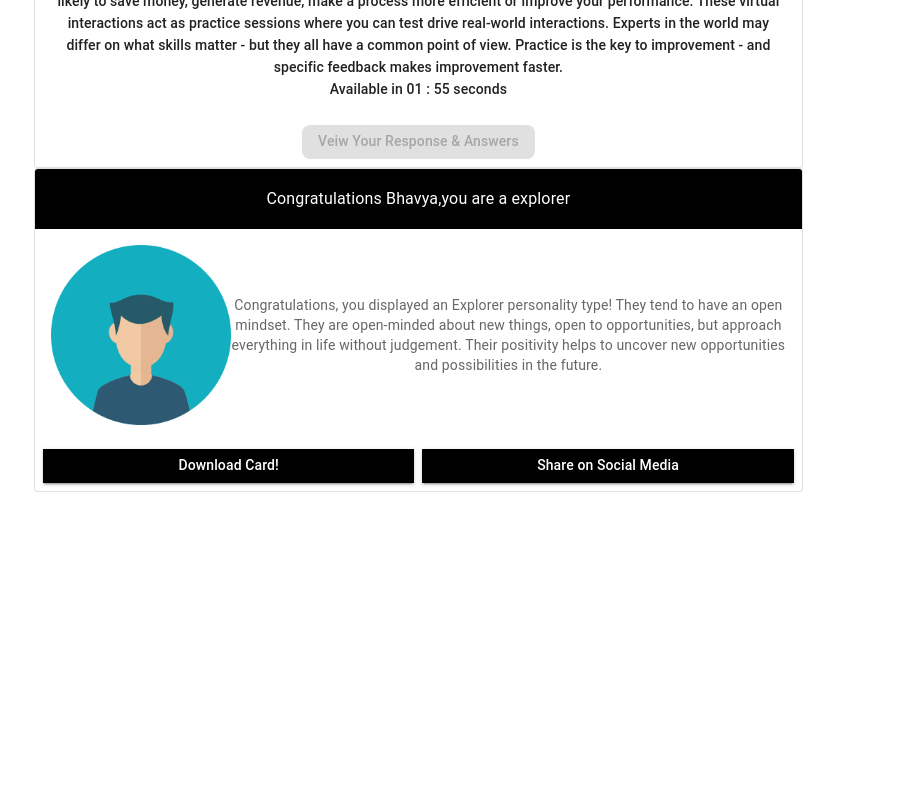
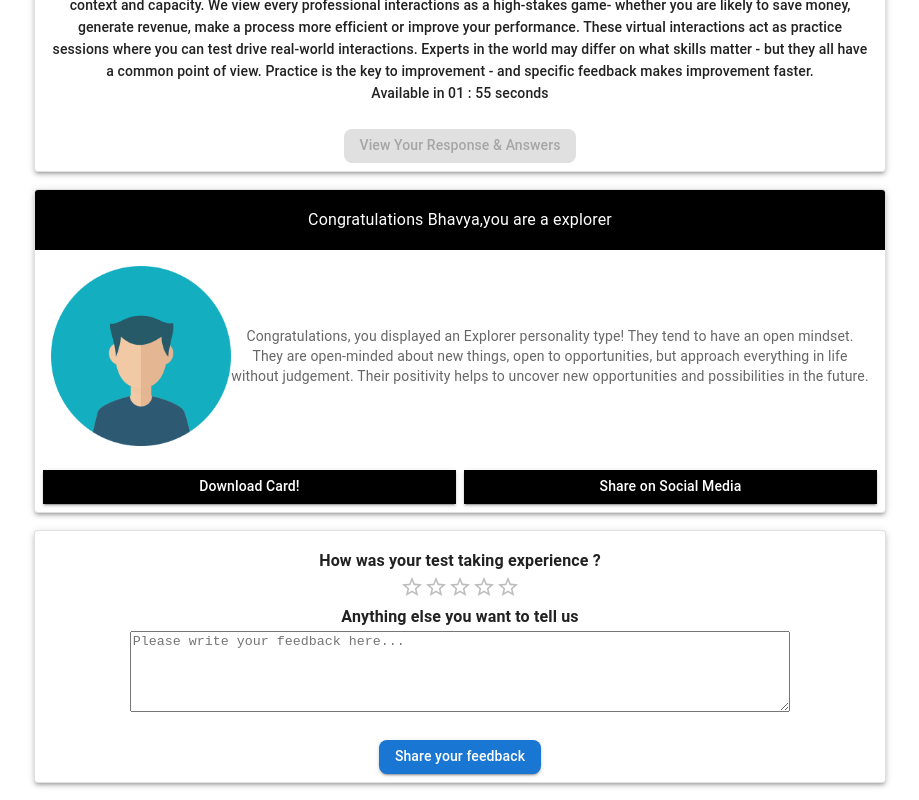
Before and after one commit to anish1357/Talentsumo-Assignmennt, a React (Create React App) app: page / in a window 1280 px wide. Shown: the part 391-1191 px from the top of the page, without its empty margins (180-1099 px from the left). Before the commit the page ends 883 px from the top, so only its background shows below. Built offline with nearby package versions, Linux system fonts and the light colour scheme.

Commit message:
3rd card added

```diff
--- a/src/Components/Cards/Card1.js
+++ b/src/Components/Cards/Card1.js
@@ -31,7 +31,7 @@ import logo from './handsphoto.jpg';
 
     },[seconds,minutes,disable]);
    return (
-    <Card sx={{ maxWidth: "90%"}} variant="outlined" raised={true}>
+    <Card sx={{ maxWidth: "100%", boxShadow: 3,marginBottom:"2%"}} variant="outlined" raised={true}>
 
         <CardContent sx={{ maxWidth : "100%" }}>
             <CardMedia  component="img" image={logo}/>
@@ -55,7 +55,7 @@ import logo from './handsphoto.jpg';
             <Typography variant="subtitle2">Available in {minutes < 10 ?  "0" +minutes : minutes} : {seconds< 10 ?  "0" +seconds : seconds} seconds</Typography>
       </CardContent>
       <CardActions sx={{justifyContent:"center"}}>
-        <CustomButton name={"Veiw Your Response & Answers"}  borderRadius={"8px"} disabled={disable}/>
+        <CustomButton name={"View Your Response & Answers"}  borderRadius={"8px"} disabled={disable}/>
       </CardActions>
     </Card>
     );
--- a/src/Components/Cards/Card2.js
+++ b/src/Components/Cards/Card2.js
@@ -8,7 +8,7 @@ import logo from './avatar.png';
 
 
    return (
-    <Card sx={{ maxWidth: "90%"}} variant="outlined" raised={true}>
+    <Card sx={{ maxWidth: "100%", boxShadow: 3,marginBottom:"2%" }} variant="outlined" raised={true}>
         <CardHeader sx={{color: 'white', backgroundColor: 'black'}} title= {`Congratulations ${props.name},you are a explorer`} titleTypographyProps={{variant:'subtitle1' }}/>
         <CardContent sx={{display: "flex", maxWidth : "100%" }}>
         <CardMedia component="img" sx={{ width: 180 }} image= {logo}/>
--- /dev/null
+++ b/src/Components/Cards/Card3.js
@@ -0,0 +1,37 @@
+import {React,useState,useEffect} from "react"
+import {Card,CardHeader,CardContent,CardActions,CardMedia,Box,TextareaAutosize,Rating} from "@mui/material"
+import Typography from "@mui/material/Typography"
+import CustomButton from "../Button/CustomButton"
+  const CustomCard3 = (props) =>  {
+   const [stars,setStars] = useState(0);
+   useEffect(()=>{
+
+   },[stars]);
+   console.log(stars)
+   return (
+    <Card sx={{ maxWidth: "100%", boxShadow: 3 ,marginBottom:"2%"}} variant="outlined" raised={true}>
+
+      <CardContent sx={{ maxWidth : "100%" }}>
+      <Typography variant="subtitle1" sx={{fontWeight:"bold"}}>
+        How was your test taking experience ?
+      </Typography>
+      <Rating
+        name="simple-controlled"
+        value={stars}
+        onChange={(event, newValue) => {
+          setStars(newValue);
+        }}
+      />
+      <Typography variant="subtitle1" sx={{fontWeight:"bold"}}>
+        Anything else you want to tell us
+      </Typography>
+      <TextareaAutosize aria-label="minimum height"  minRows={5} placeholder="Please write your feedback here..." style={{ width: "80%" }}
+/>
+      </CardContent>
+      <CardActions sx={{justifyContent:"center"}}>
+        <CustomButton name={"Share your feedback"}  borderRadius={"8px"} />
+      </CardActions>
+    </Card>
+    );
+}
+export default CustomCard3;
--- a/src/Components/Pages/ThankYou.js
+++ b/src/Components/Pages/ThankYou.js
@@ -1,8 +1,9 @@
 import React from "react"
-import {Container,Box} from "@mui/material"
+import {Container,Box,Card} from "@mui/material"
 import Typography from "@mui/material/Typography"
 import CustomCard2 from '../Cards/Card2.js';
 import CustomCard1 from "../Cards/Card1.js";
+import CustomCard3 from "../Cards/Card3.js";
 const ThankYou = () => {
 
 
@@ -10,6 +11,7 @@ const ThankYou = () => {
      <Container maxWidth="md">
         <CustomCard1/>
         <CustomCard2 name="Bhavya"/>
+        <CustomCard3/>
      </Container>
 );
 }
```
